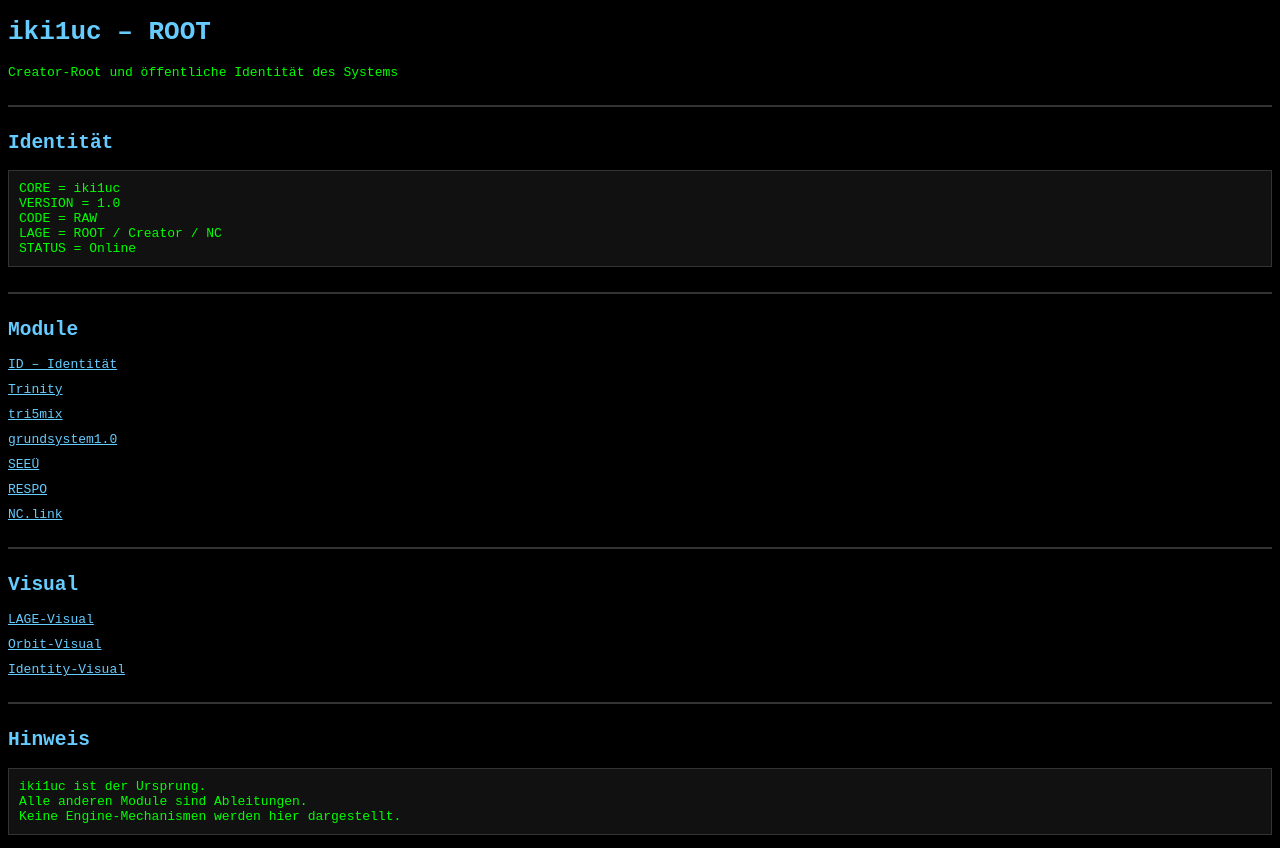
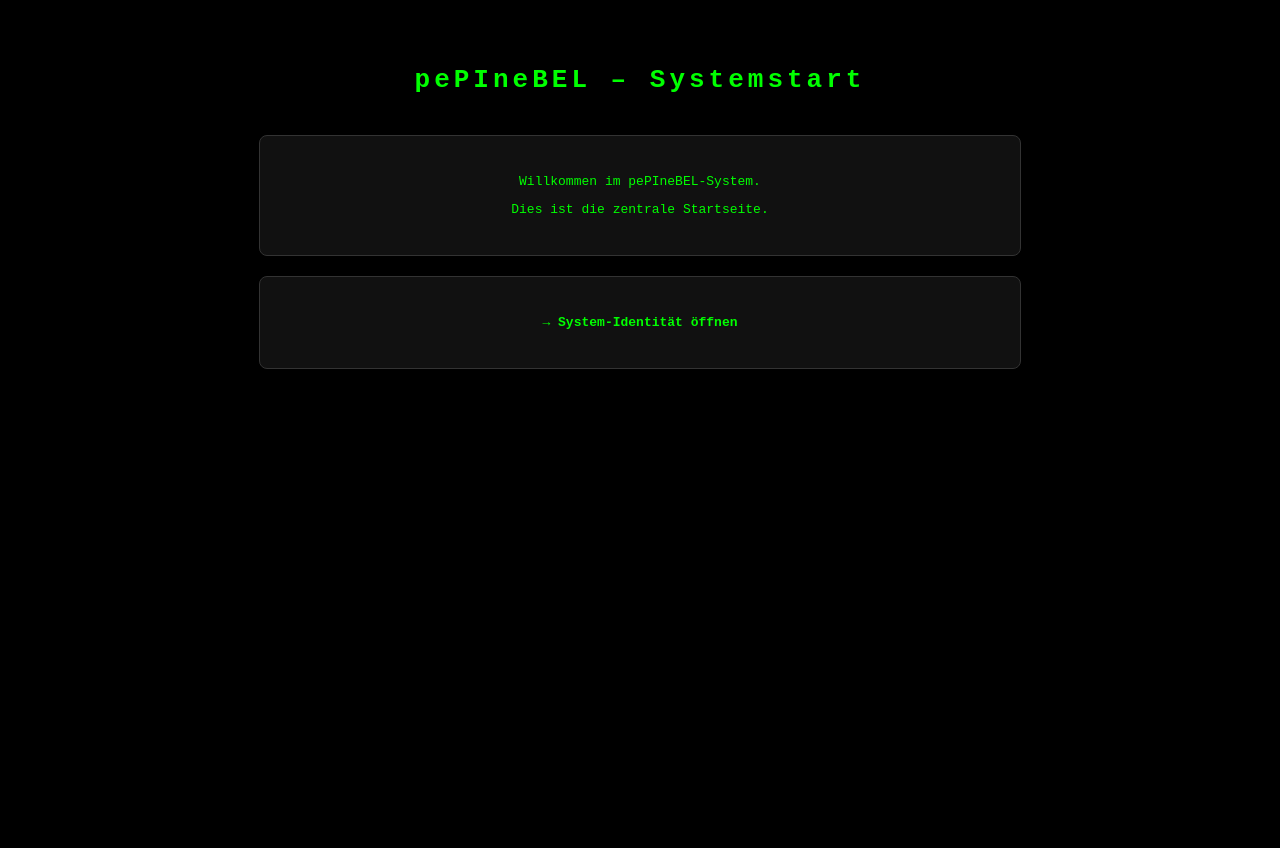
Before and after one commit to iki1uc/pePIneBEL, a plain HTML site: page index.html in a window 1280 px wide. After the commit the page ends 800 px from the top, so only its background shows below. Drawn offline with Linux system fonts and the light colour scheme.

Commit message:
Update index.html

```diff
--- a/index.html
+++ b/index.html
@@ -2,59 +2,52 @@
 <html lang="de">
 <head>
 <meta charset="UTF-8">
-<title>iki1uc – ROOT</title>
+<title>pePIneBEL – Start</title>
 
 <style>
-body { background:#000; color:#0f0; font-family:monospace; }
-h1, h2 { color:#6cf; }
-a { color:#6cf; display:block; margin:10px 0; }
-pre { background:#111; border:1px solid #333; padding:10px; }
-hr { border:1px solid #333; margin:25px 0; }
+    body {
+        background: #000;
+        color: #0f0;
+        font-family: monospace;
+        padding: 40px;
+        text-align: center;
+    }
+
+    h1 {
+        color: #0f0;
+        letter-spacing: 4px;
+        margin-bottom: 40px;
+    }
+
+    .block {
+        background: #111;
+        border: 1px solid #333;
+        padding: 25px;
+        margin: 20px auto;
+        width: 60%;
+        border-radius: 8px;
+    }
+
+    a {
+        color: #0f0;
+        text-decoration: none;
+        font-weight: bold;
+    }
 </style>
 </head>
 
 <body>
 
-<h1>iki1uc – ROOT</h1>
-<p>Creator‑Root und öffentliche Identität des Systems</p>
+<h1>pePIneBEL – Systemstart</h1>
 
-<hr>
+<div class="block">
+    <p>Willkommen im pePIneBEL‑System.</p>
+    <p>Dies ist die zentrale Startseite.</p>
+</div>
 
-<h2>Identität</h2>
-<pre>
-CORE = iki1uc
-VERSION = 1.0
-CODE = RAW
-LAGE = ROOT / Creator / NC
-STATUS = Online
-</pre>
-
-<hr>
-
-<h2>Module</h2>
-<a href="./ID.html">ID – Identität</a>
-<a href="./modules/Trinity/index.html">Trinity</a>
-<a href="./modules/tri5mix/index.html">tri5mix</a>
-<a href="./modules/grundsystem1.0/index.html">grundsystem1.0</a>
-<a href="./modules/SEEÜ/index.html">SEEÜ</a>
-<a href="./modules/RESPO/index.html">RESPO</a>
-<a href="./modules/NC.link/index.html">NC.link</a>
-
-<hr>
-
-<h2>Visual</h2>
-<a href="./visual/LAGE.html">LAGE‑Visual</a>
-<a href="./visual/Orbit.html">Orbit‑Visual</a>
-<a href="./visual/Identity.html">Identity‑Visual</a>
-
-<hr>
-
-<h2>Hinweis</h2>
-<pre>
-iki1uc ist der Ursprung.
-Alle anderen Module sind Ableitungen.
-Keine Engine‑Mechanismen werden hier dargestellt.
-</pre>
+<div class="block">
+    <p><a href="ID.html">→ System‑Identität öffnen</a></p>
+</div>
 
 </body>
 </html>
```
